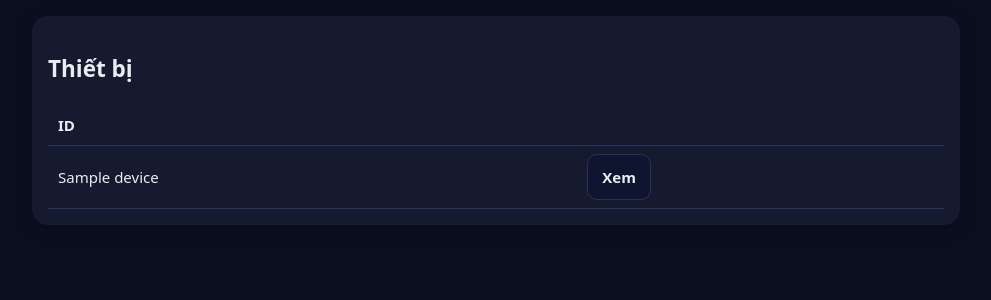
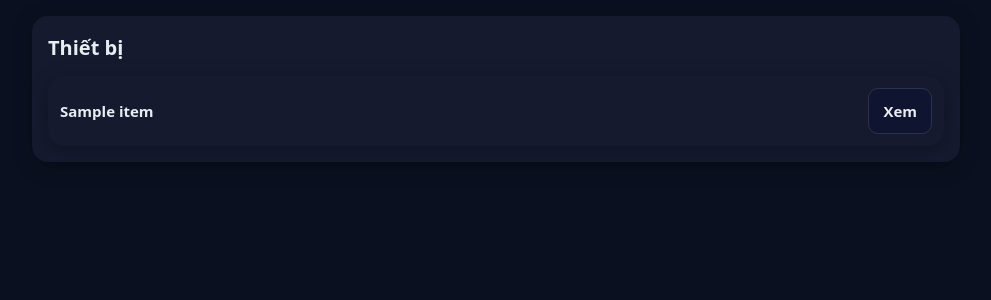
Before and after one commit to kuanhmn/gticontrol, a Python web app: template gti-control/app/templates/devices.html in a window 1280 px wide. Shown: the top 300 px of the page, without its empty margins (144-1135 px from the left). Run offline with Jinja, Linux system fonts and the light colour scheme; the template is opened without the code that fills it: most values are stand-ins (such as "Sample title", 1, 10 or a date in 2020).

Commit message:
Update devices.html

```diff
--- a/gti-control-debug/app/templates/devices.html
+++ b/gti-control-debug/app/templates/devices.html
@@ -1,16 +1,19 @@
+<!-- /app/templates/devices.html -->
 {% extends "base.html" %}
-{% block title %}Thiết bị{% endblock %}
 {% block body %}
-  <div class="card">
-    <h2>Thiết bị</h2>
-    <table>
-      <tr><th>ID</th><th></th></tr>
-      {% for d in devices %}
-        <tr>
-          <td>{{ d }}</td>
-          <td><a class="btn" href="/app/device/{{ d }}">Xem</a></td>
-        </tr>
-      {% endfor %}
-    </table>
+<div class="card">
+  <p class="title">Thiết bị</p>
+  <div class="row">
+    {% for it in items %}
+    <div class="col">
+      <div class="card" style="padding:12px">
+        <div style="display:flex;justify-content:space-between;align-items:center;">
+          <div><strong>{{ it.name }}</strong></div>
+          <a class="btn" href="/app/device/{{ it.id }}">Xem</a>
+        </div>
+      </div>
+    </div>
+    {% endfor %}
   </div>
+</div>
 {% endblock %}
```
